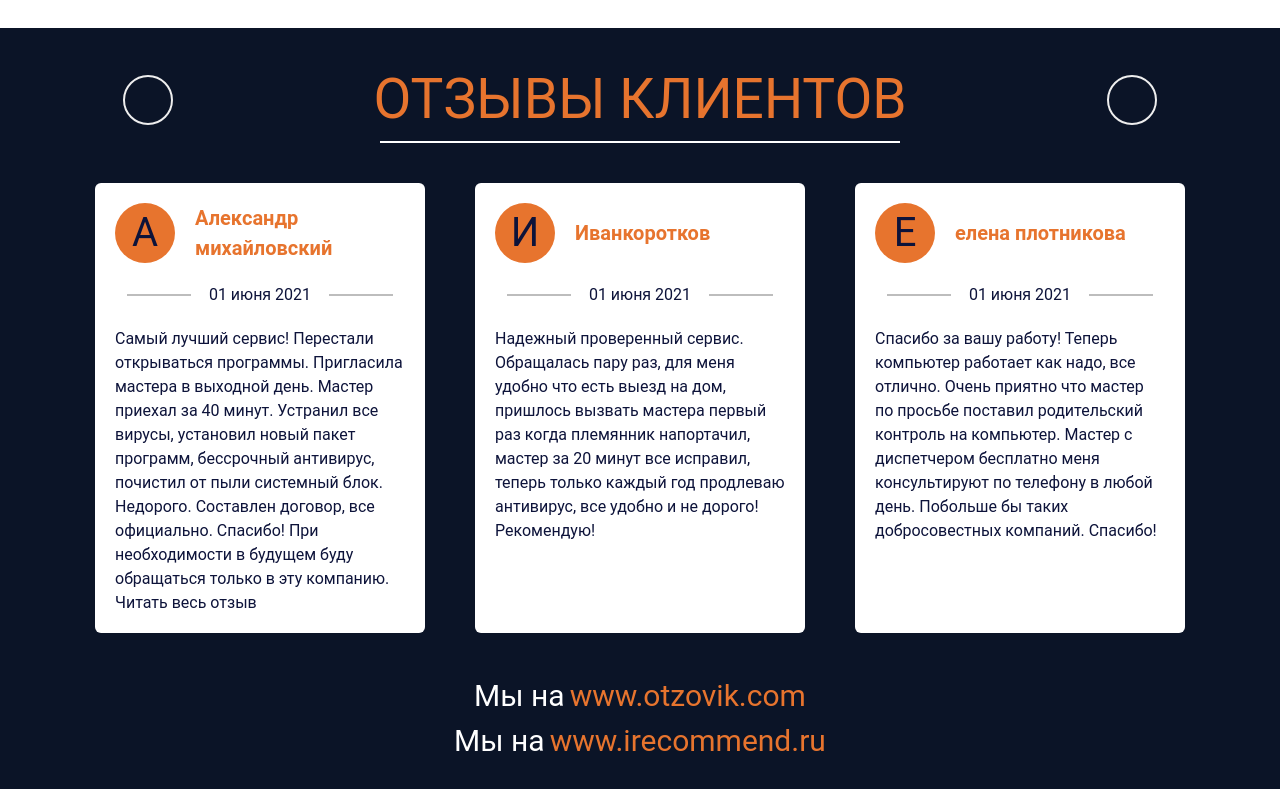
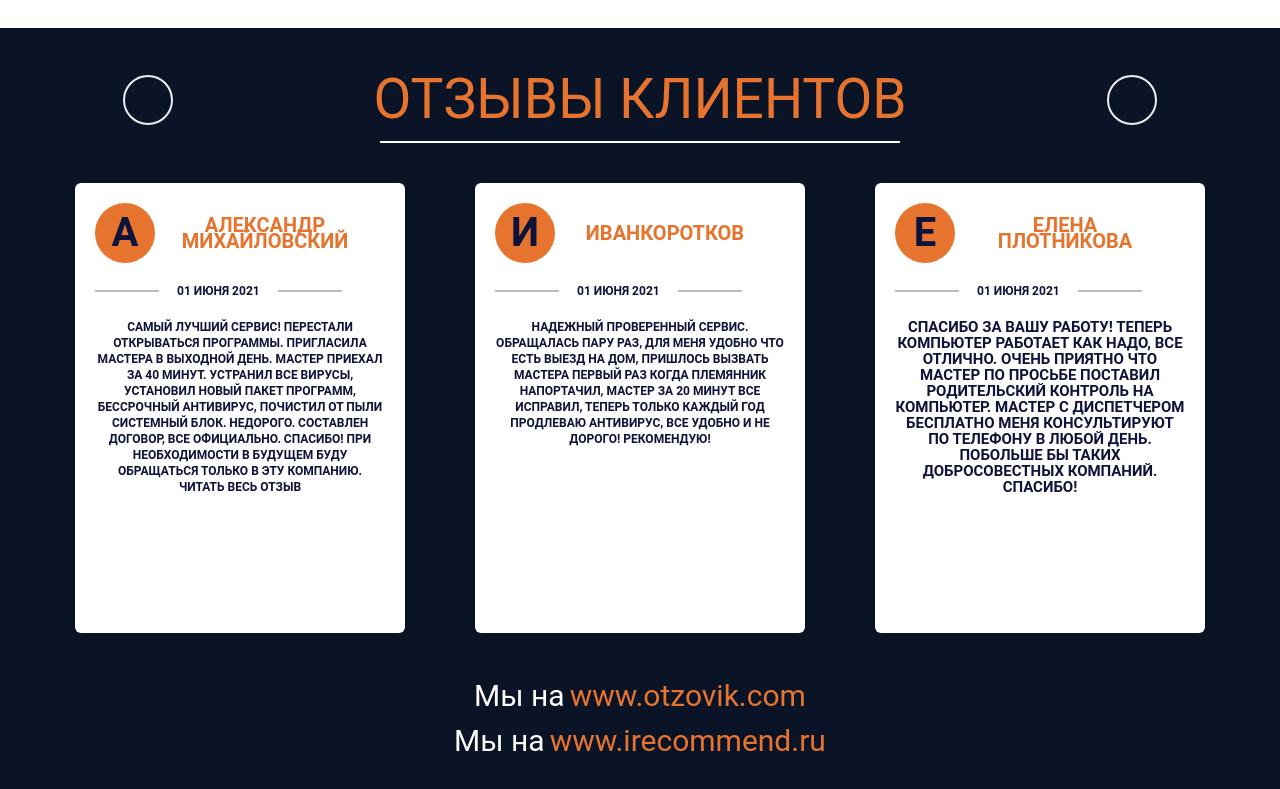
Before and after one commit to umidjanov/remont-texnika, a React (Vite) app: page / in a window 1280 px wide. Shown: the part 6713-7502 px from the top of the page. Built offline with nearby package versions, Linux system fonts and the light colour scheme.

Commit message:
otviz klient

```diff
--- a/src/components/itvizKlient.jsx
+++ b/src/components/itvizKlient.jsx
@@ -1,19 +1,21 @@
+import { Button } from "@material-tailwind/react";
+
 function Block3() {
   return (
     <div className="bg-[#0B1427] text-white p-[30px] flex flex-col gap-[40px] items-center">
       <div className="flex flex-col items-center justify-center">
         <div className="flex items-center gap-[200px]">
           <div className="lg:flex hidden text-center items-center justify-center w-[50px] h-[50px] rounded-full border-[2px] bordder-white hover:border-[#E7742E]"></div>
-          <h1 className="text-[55px] text-center text-[#E7742E]">
+          <h1 className="lg:text-[55px] md:text-[30px] text-[28px] text-center text-[#E7742E]">
             ОТЗЫВЫ КЛИЕНТОВ
           </h1>
           <div className="lg:flex hidden text-center items-center justify-center w-[50px] h-[50px] rounded-full border-[2px] bordder-white hover:border-[#E7742E]"></div>
         </div>
         <div className="lg:flex hidden border-[1px] border-[#ffffff] lg:w-[520px] w-[300px]"></div>
       </div>
-      <div className="flex gap-[50px] flex-wrap">
-        <a
-          className="cursor-pointer flex flex-col gap-[20px] lg:w-[330px] md:w-[500px] h-[450px] p-[20px] bg-white text-[#0d133a] rounded-md"
+      <div className="flex lg:gap-[70px] gap-[40px] flex-wrap justify-center lg:px-[30px]]">
+        <Button
+          className="cursor-pointer flex flex-col gap-[20px] lg:w-[330px] md:w-[500px] lg:h-[450px] h-[400px] p-[20px] bg-white text-[#0d133a] rounded-md"
           href="https://wdomain.ru/remont-geko.ru"
         >
           <div className="flex items-center gap-[20px]">
@@ -25,11 +27,11 @@ function Block3() {
             </h1>
           </div>
           <div className="flex items-center justify-center gap-[18px]">
-            <div className="border-[1px] border-gray-400 h-0 w-16"></div>
+            <div className="border-[1px] border-gray-400 h-0 lg:w-16 md:w-[169px] w-[67px]"></div>
             <h1>01 июня 2021</h1>
-            <div className="border-[1px] border-gray-400 h-0 w-16"></div>
+            <div className="border-[1px] border-gray-400 h-0 lg:w-16 md:w-[169px] w-[67px]"></div>
           </div>
-          <h1>
+          <h1 className="text-[12px]">
             Самый лучший сервис! Перестали открываться программы. Пригласила
             мастера в выходной день. Мастер приехал за 40 минут. Устранил все
             вирусы, установил новый пакет программ, бессрочный антивирус,
@@ -37,8 +39,8 @@ function Block3() {
             официально. Спасибо! При необходимости в будущем буду обращаться
             только в эту компанию. Читать весь отзыв
           </h1>
-        </a>
-        <a
+        </Button>
+        <Button
           className="cursor-pointer flex flex-col gap-[20px] lg:w-[330px] md:w-[500px] h-[450px] p-[20px] bg-white text-[#0d133a] rounded-md"
           href="https://wdomain.ru/remont-geko.ru"
         >
@@ -51,9 +53,9 @@ function Block3() {
             </h1>
           </div>
           <div className="flex items-center justify-center gap-[18px]">
-            <div className="border-[1px] border-gray-400 h-0 w-16"></div>
+            <div className="border-[1px] border-gray-400 h-0 lg:w-16 md:w-[169px] w-[67px]"></div>
             <h1>01 июня 2021</h1>
-            <div className="border-[1px] border-gray-400 h-0 w-16"></div>
+            <div className="border-[1px] border-gray-400 h-0 lg:w-16 md:w-[169px] w-[67px]"></div>
           </div>
           <h1>
             Надежный проверенный сервис. Обращалась пару раз, для меня удобно
@@ -61,8 +63,8 @@ function Block3() {
             племянник напортачил, мастер за 20 минут все исправил, теперь только
             каждый год продлеваю антивирус, все удобно и не дорого! Рекомендую!
           </h1>
-        </a>
-        <a
+        </Button>
+        <Button
           className="cursor-pointer flex flex-col gap-[20px] lg:w-[330px] md:w-[500px] h-[450px] p-[20px] bg-white text-[#0d133a] rounded-md"
           href="https://wdomain.ru/remont-geko.ru"
         >
@@ -75,20 +77,20 @@ function Block3() {
               </h1>
             </div>
             <div className="flex items-center justify-center gap-[18px]">
-            <div className="border-[1px] border-gray-400 h-0 w-16"></div>
+              <div className="border-[1px] border-gray-400 h-0 lg:w-16 md:w-[169px] w-[67px]"></div>
               <h1>01 июня 2021</h1>
-            <div className="border-[1px] border-gray-400 h-0 w-16"></div>
+              <div className="border-[1px] border-gray-400 h-0 lg:w-16 md:w-[169px] w-[67px]"></div>
             </div>
-          <h1>
+            <h1 className="text-[13px] md:text-[15px]">
               Спасибо за вашу работу! Теперь компьютер работает как надо, все
               отлично. Очень приятно что мастер по просьбе поставил родительский
               контроль на компьютер. Мастер с диспетчером бесплатно меня
               консультируют по телефону в любой день. Побольше бы таких
               добросовестных компаний. Спасибо!
             </h1>
-        </a>
+        </Button>
       </div>
-      <div className="text-[30px] flex flex-col items-center">
+      <div className="lg:text-[30px] text-[20px] md:text-[30px] flex flex-col items-center">
         <h1 className="flex gap-[5px]">
           Мы на
           <a className="text-[#E7742E]" href="https://www.otzovik.com/">
```
Lines whose indentation alone changed are shown as unchanged.
